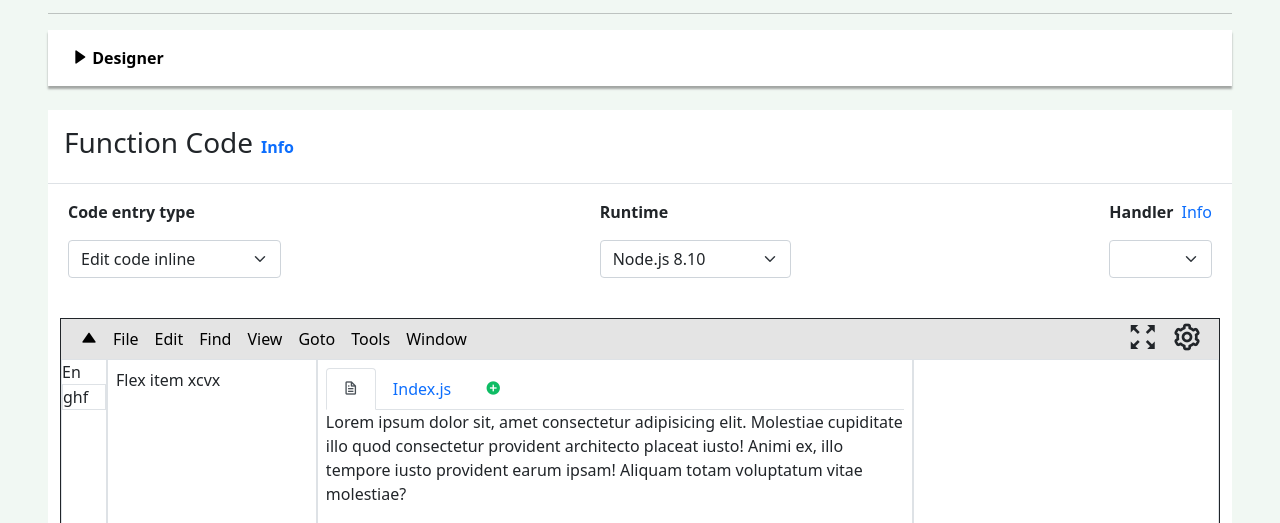
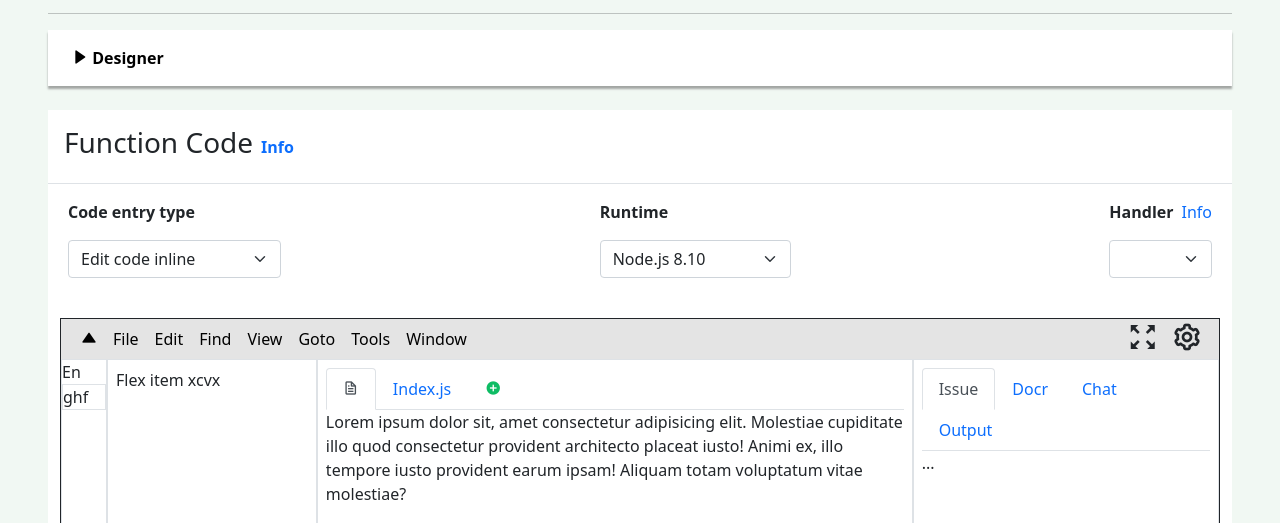
Before and after one commit to ismartNishant/demo_ui, a plain HTML site: page index.html in a window 1280 px wide. Shown: the part 277-800 px from the top of the page. Drawn offline with nearby package versions, Linux system fonts and the light colour scheme.

Commit message:
Update index.html

```diff
--- a/index.html
+++ b/index.html
@@ -389,10 +389,35 @@
                 </div>
               </div>
             </div>
-            <div
-              class="p-2 flex-fill col-3 border border-1"
-              style="height: 100vh"
-            ></div>
+            <div class="p-2 flex-fill col-3 border border-1" style="height: 100vh">
+               <!-- Nav tabs -->
+            <ul class="nav nav-tabs" id="myTab" role="tablist">
+              <li class="nav-item" role="presentation">
+                <button class="nav-link active" id="home-tab" data-bs-toggle="tab" data-bs-target="#home" type="button"
+                  role="tab" aria-controls="home" aria-selected="true">Issue</button>
+              </li>
+              <li class="nav-item" role="presentation">
+                <button class="nav-link" id="profile-tab" data-bs-toggle="tab" data-bs-target="#profile" type="button"
+                  role="tab" aria-controls="profile" aria-selected="false">Docr</button>
+              </li>
+              <li class="nav-item" role="presentation">
+                <button class="nav-link" id="messages-tab" data-bs-toggle="tab" data-bs-target="#messages" type="button"
+                  role="tab" aria-controls="messages" aria-selected="false">Chat</button>
+              </li>
+              <li class="nav-item" role="presentation">
+                <button class="nav-link" id="settings-tab" data-bs-toggle="tab" data-bs-target="#settings" type="button"
+                  role="tab" aria-controls="settings" aria-selected="false">Output</button>
+              </li>
+            </ul>
+
+            <!-- Tab panes -->
+            <div class="tab-content">
+              <div class="tab-pane active" id="home" role="tabpanel" aria-labelledby="home-tab">...</div>
+              <div class="tab-pane" id="profile" role="tabpanel" aria-labelledby="profile-tab">...</div>
+              <div class="tab-pane" id="messages" role="tabpanel" aria-labelledby="messages-tab">...</div>
+              <div class="tab-pane" id="settings" role="tabpanel" aria-labelledby="settings-tab">...</div>
+            </div>
+            </div>
           </div>
         </div>
       </div>
```
